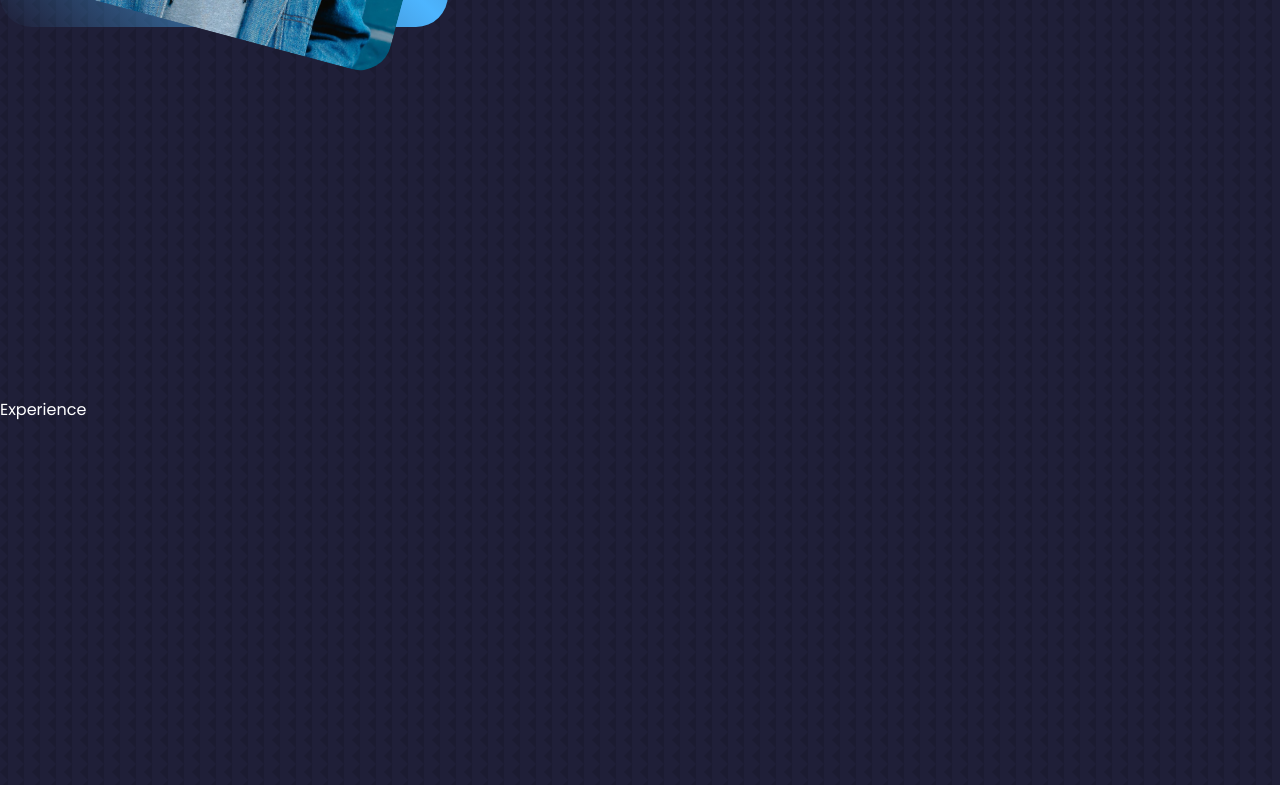
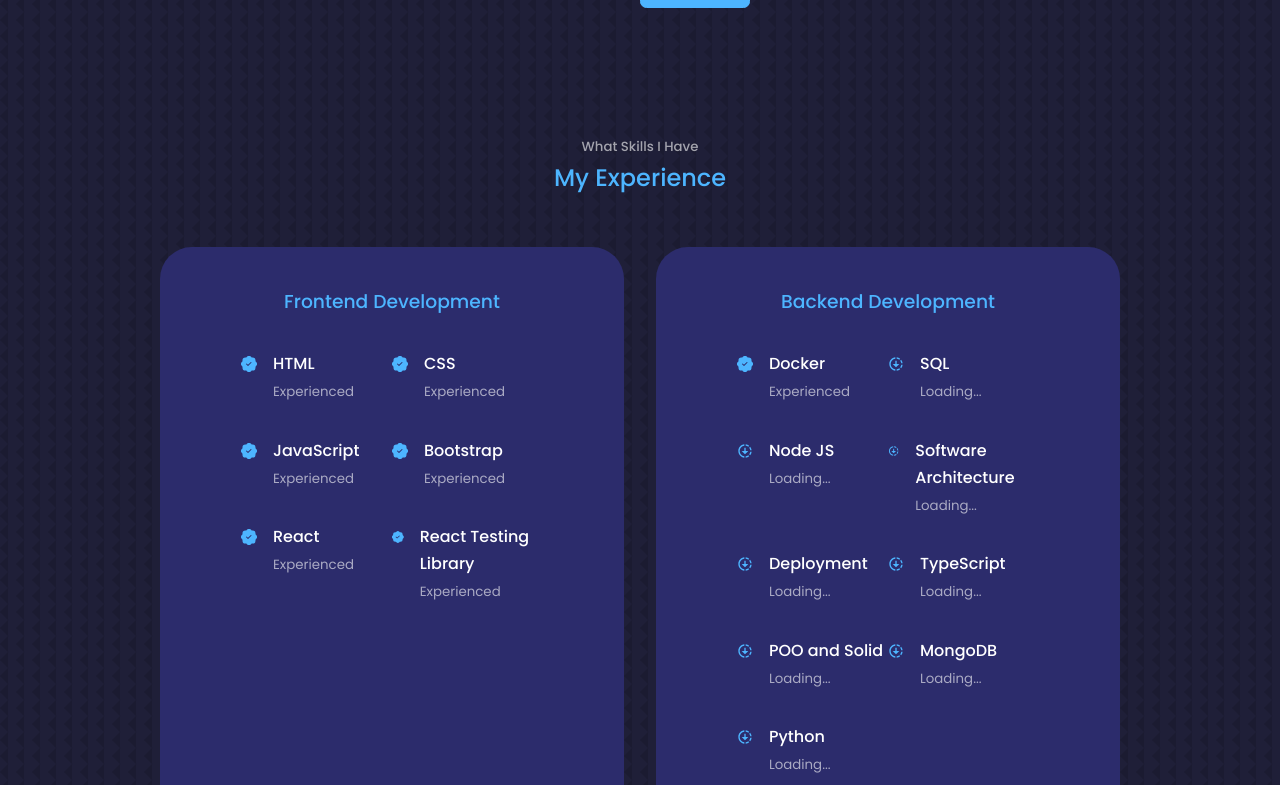
Before and after one commit to danricardo88/portfolioReactJs, a React (Create React App) app: page / in a window 1280 px wide. Shown: the part 1460-2245 px from the top of the page. Built offline with nearby package versions, Linux system fonts and the light colour scheme.

Commit message:
dev experience-ok

```diff
--- a/src/components/about/about.css
+++ b/src/components/about/about.css
@@ -36,6 +36,7 @@
   border-radius: 1rem;
   padding: 2rem;
   text-align: center;
+  /* transition: var(--transition); */
 }
 
 .about__card::hover {
--- a/src/components/experience/Experience.jsx
+++ b/src/components/experience/Experience.jsx
@@ -1,9 +1,151 @@
 import React from 'react';
 import './experience.css';
+import { BsPatchCheckFill } from 'react-icons/bs';
+import { MdDownloading } from 'react-icons/md';
 
 function Experience() {
   return (
-    <section id="experience">Experience</section>
+    <section id="experience">
+      <h5>What Skills I Have</h5>
+      <h2>My Experience</h2>
+
+      <div className="container experience__container">
+        <div className="experience__frontend">
+          <h3>Frontend Development</h3>
+          <div className="experience__content">
+
+            <article className="experience__details">
+              <BsPatchCheckFill className="experience__details-icon" />
+              <div>
+                <h4>HTML</h4>
+                <small className="text-light">Experienced</small>
+              </div>
+            </article>
+
+            <article className="experience__details">
+              <BsPatchCheckFill className="experience__details-icon" />
+              <div>
+                <h4>CSS</h4>
+                <small className="text-light">Experienced</small>
+              </div>
+            </article>
+
+            <article className="experience__details">
+              <BsPatchCheckFill className="experience__details-icon" />
+              <div>
+                <h4>JavaScript</h4>
+                <small className="text-light">Experienced</small>
+              </div>
+            </article>
+
+            <article className="experience__details">
+              <BsPatchCheckFill className="experience__details-icon" />
+              <div>
+                <h4>Bootstrap</h4>
+                <small className="text-light">Experienced</small>
+              </div>
+            </article>
+
+            <article className="experience__details">
+              <BsPatchCheckFill className="experience__details-icon" />
+              <div>
+                <h4>React</h4>
+                <small className="text-light">Experienced</small>
+              </div>
+            </article>
+
+            <article className="experience__details">
+              <BsPatchCheckFill className="experience__details-icon" />
+              <div>
+                <h4>React Testing Library</h4>
+                <small className="text-light">Experienced</small>
+              </div>
+            </article>
+          </div>
+        </div>
+
+        {/* END OF FRONTEND */}
+
+        <div className="experience__backend">
+          <h3>Backend Development</h3>
+          <div className="experience__content">
+
+            <article className="experience__details">
+              <BsPatchCheckFill className="experience__details-icon" />
+              <div>
+                <h4>Docker</h4>
+                <small className="text-light">Experienced</small>
+              </div>
+            </article>
+
+            <article className="experience__details">
+              <MdDownloading className="experience__details-icon" />
+              <div>
+                <h4>SQL</h4>
+                <small className="text-light">Loading...</small>
+              </div>
+            </article>
+
+            <article className="experience__details">
+              <MdDownloading className="experience__details-icon" />
+              <div>
+                <h4>Node JS</h4>
+                <small className="text-light">Loading...</small>
+              </div>
+            </article>
+
+            <article className="experience__details">
+              <MdDownloading className="experience__details-icon" />
+              <div>
+                <h4>Software Architecture</h4>
+                <small className="text-light">Loading...</small>
+              </div>
+            </article>
+
+            <article className="experience__details">
+              <MdDownloading className="experience__details-icon" />
+              <div>
+                <h4>Deployment</h4>
+                <small className="text-light">Loading...</small>
+              </div>
+            </article>
+
+            <article className="experience__details">
+              <MdDownloading className="experience__details-icon" />
+              <div>
+                <h4>TypeScript</h4>
+                <small className="text-light">Loading...</small>
+              </div>
+            </article>
+
+            <article className="experience__details">
+              <MdDownloading className="experience__details-icon" />
+              <div>
+                <h4>POO and Solid</h4>
+                <small className="text-light">Loading...</small>
+              </div>
+            </article>
+
+            <article className="experience__details">
+              <MdDownloading className="experience__details-icon" />
+              <div>
+                <h4>MongoDB</h4>
+                <small className="text-light">Loading...</small>
+              </div>
+            </article>
+
+            <article className="experience__details">
+              <MdDownloading className="experience__details-icon" />
+              <div>
+                <h4>Python</h4>
+                <small className="text-light">Loading...</small>
+              </div>
+            </article>
+
+          </div>
+        </div>
+      </div>
+    </section>
   );
 }
 
--- a/src/components/experience/experience.css
+++ b/src/components/experience/experience.css
@@ -0,0 +1,74 @@
+.experience__container {
+  display: grid;
+  grid-template-columns: 1fr 1fr;
+  gap: 2rem;
+}
+
+.experience__container > div {
+  background: var(--color-bg-variant);
+  padding: 2.4rem 5rem;
+  border-radius: 2rem;
+  border: 1px solid transparent;
+  transition: var(--transition);
+}
+
+.experience__container > div:hover {
+  background: transparent;
+  border-color: var(--color-primary-variant);
+  cursor: default;
+}
+
+.experience__container > div h3 {
+  text-align: center;
+  margin-bottom: 2rem;
+  color: var(--color-primary);
+}
+
+.experience__content {
+  display: grid;
+  grid-template-columns: 1fr 1fr;
+  row-gap: 2rem;
+}
+
+.experience__details {
+  display: flex;
+  gap: 1rem;
+}
+
+.experience__details-icon {
+  margin-top: 6px;
+  color: var(--color-primary);
+}
+
+/* ======= MEDIA QUERIES (MEDIUM DEVICES) ======== */
+
+@media screen and (max-width: 1024px) {
+  .experience__container {
+    grid-template-columns: 1fr;
+  }
+
+  .experience__container > div {
+    width: 80%;
+    padding: 2rem;
+    margin: 0 auto;
+  }
+
+  .experience__content {
+    padding: 1rem;
+  }
+}
+
+/* ======= MEDIA QUERIES (SMALL DEVICES) ======== */
+
+@media screen and (max-width: 600px) {
+  .experience__container {
+    gap: 1rem;
+  }
+
+  .experience__container > div {
+    width: 100%;
+    padding: 2rem 1rem;
+  }
+
+
+}
--- a/src/index.css
+++ b/src/index.css
@@ -18,7 +18,7 @@
   --color-white: #fff;
   --color-light: rgba(255, 255, 255, 0.6);
 
-  --transition: all 400ms ease
+  --transition: all 400ms ease;
 
   --container-width-lg: 75%;
   --container-width-md: 86%;
@@ -58,7 +58,7 @@
 
 section {
   margin-top: 8rem;
-  height: 100vh;
+  /* height: 100vh; */
 }
 
 section > h2, section > h5 {
```
